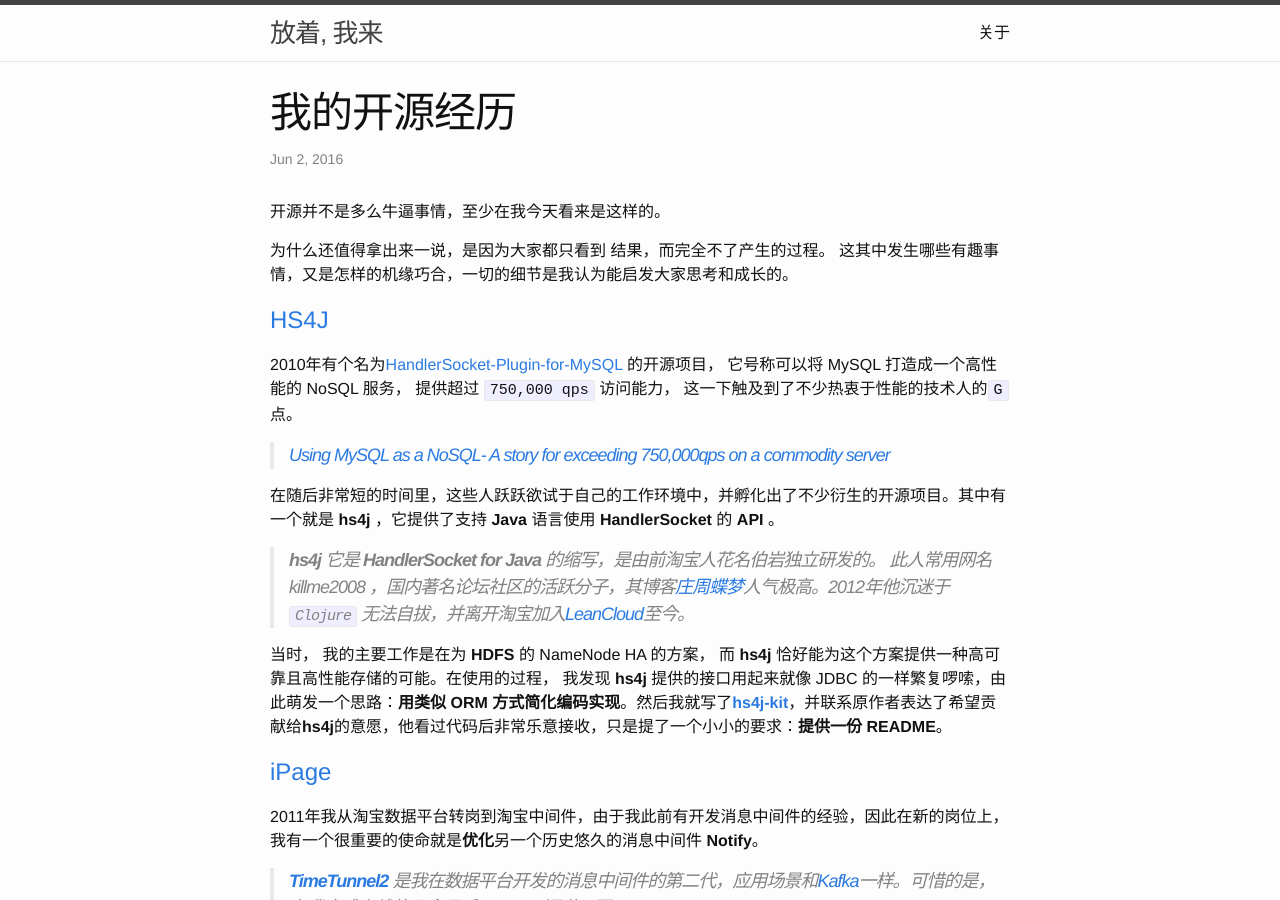
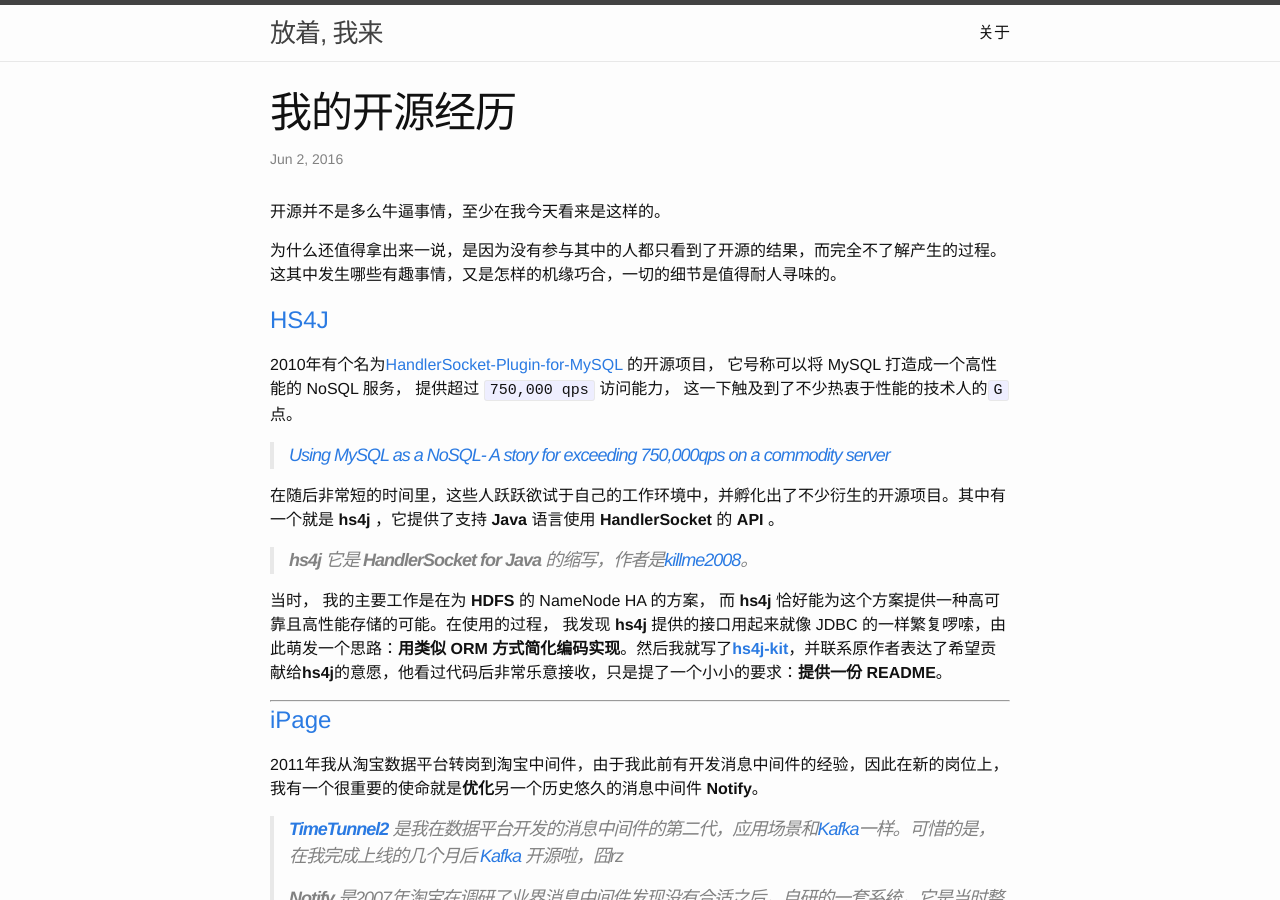
Before and after one commit to zhongl/zhongl.github.io, a Jekyll site: the page built from _posts/2016-06-02-my-exp-of-open-source.markdown, in a window 1280 px wide and 900 px high. Built offline with Jekyll 4.4.1, drawn with Linux system fonts in a browser that asks for light colours; some of the changed text lies outside the part shown.

Commit message:
Improve post.

```diff
--- a/_posts/2016-06-02-my-exp-of-open-source.markdown
+++ b/_posts/2016-06-02-my-exp-of-open-source.markdown
@@ -8,7 +8,7 @@
 
 开源并不是多么牛逼事情，至少在我今天看来是这样的。
 
-为什么还值得拿出来一说，是因为大家都只看到 结果，而完全不了产生的过程。 这其中发生哪些有趣事情，又是怎样的机缘巧合，一切的细节是我认为能启发大家思考和成长的。
+为什么还值得拿出来一说，是因为没有参与其中的人都只看到了开源的结果，而完全不了解产生的过程。 这其中发生哪些有趣事情，又是怎样的机缘巧合，一切的细节是值得耐人寻味的。
 
 <!--more-->
 
@@ -20,9 +20,11 @@
 
 在随后非常短的时间里，这些人跃跃欲试于自己的工作环境中，并孵化出了不少衍生的开源项目。其中有一个就是 **hs4j** ，它提供了支持 **Java** 语言使用 **HandlerSocket** 的 **API** 。
 
-> **hs4j** 它是 **HandlerSocket for Java** 的缩写，是由前淘宝人花名伯岩独立研发的。 此人常用网名 *killme2008* ，国内著名论坛社区的活跃分子，其博客[庄周蝶梦](http://fnil.net/)人气极高。2012年他沉迷于 `Clojure` 无法自拔，并离开淘宝加入[LeanCloud](https://leancloud.cn/)至今。
+> **hs4j** 它是 **HandlerSocket for Java** 的缩写，作者是*[killme2008](http://fnil.net/)*。
 
 当时， 我的主要工作是在为 **HDFS** 的 NameNode HA 的方案， 而 **hs4j** 恰好能为这个方案提供一种高可靠且高性能存储的可能。在使用的过程， 我发现 **hs4j** 提供的接口用起来就像 JDBC 的一样繁复啰嗦，由此萌发一个思路：**用类似 ORM 方式简化编码实现**。然后我就写了[**hs4j-kit**](https://github.com/zhongl/hs4j/tree/master/contributes/hs4j-kit)，并联系原作者表达了希望贡献给**hs4j**的意愿，他看过代码后非常乐意接收，只是提了一个小小的要求：**提供一份 README**。
+
+----
 
 # [iPage](https://github.com/zhongl/iPage)
 
@@ -81,6 +83,8 @@
 
 最终**iPage**凭借突出的性能数据取代了 **store4j** ，但遗憾的是没能取代 **MySQL** 成为生产环境的存储实现。
 
+----
+
 # [HouseMD](https://github.com/csug/housemd)
 
 **iPage**虽未能*善终*，但来自 **github** 上其他程序员的关注和鼓励，让我感受到了做开源的价值。也就是在这段时间，我进入自己开源的一个高产期，其中最值得来出来说的就是**HouseMD**了。
@@ -91,7 +95,7 @@
 
 > 为了保证方便安装， 我与 [**jenv**](https://github.com/linux-china/jenv)作者一拍即合，将**HouseMD**纳入到**jenv**的工具库中。
 
-有时*好酒也怕巷子深* 啊，刚刚 POST 到 **github**上是无人问津的，但我自信这样工具能够也应该帮助更多的程序员。 随后我试着法子为**HouseMD**创造一些曝光机会，先是去[开源中国](http://www.oschina.net/p/housemd)发布项目，而后上 Weibo 求转发。
+有时*好酒也怕巷子深* 啊，刚刚 POST 到 **github**上是无人问津的，但我自信这样工具能够也应该帮助更多的程序员。 随后我试着法子为**HouseMD**创造一些曝光机会，先是去[开源中国](http://www.oschina.net/p/housemd)发布项目，而后上 Weibo 寻求转发。
 
 > [ Weibo 大 V 转发的效果是杠杠的](http://weibo.com/1650016175/ynQRvvZjY?from=page_1005051650016175_profile&wvr=6&mod=weibotime&type=comment)，5天之后 **github** 上项目的被 Star 的数量[超过100](http://weibo.com/1650016175/yoUOkA8rb?from=page_1005051650016175_profile&wvr=6&mod=weibotime&type=comment#_rnd1464840277949)， 成为 Scala 语言类项目 Top 1。
 >
@@ -151,6 +156,4 @@
 
 言以至此，对于**开源**是什么，我由衷地希望看到这里的你能够与我感同身受，若是你也能实践**开源**，那么也就不枉我这一番良苦用心啦。
 
-
-
 The end.
```
Also changed, not shown: other parts of _posts/2016-06-02-my-exp-of-open-source.markdown (+2 -1 lines).
